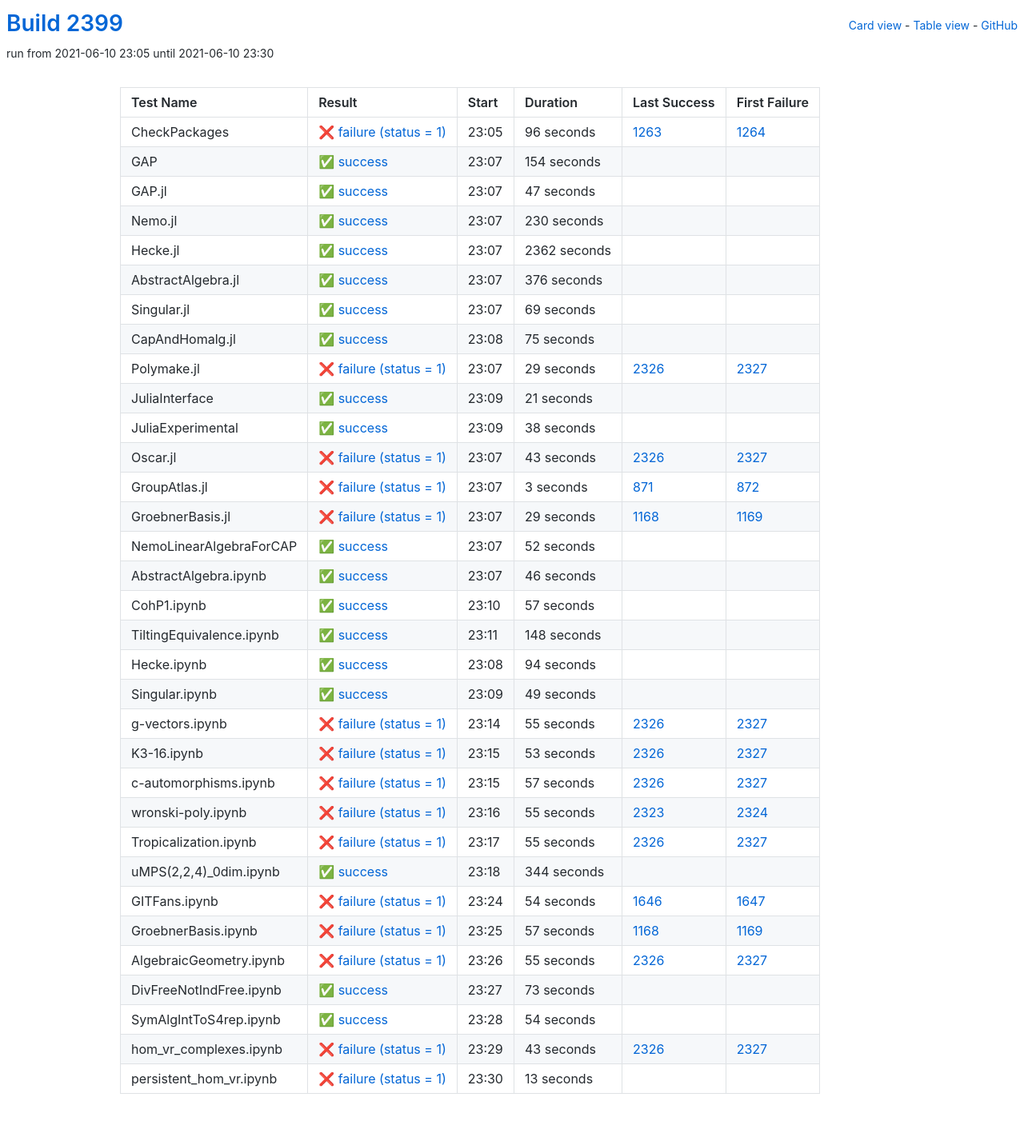
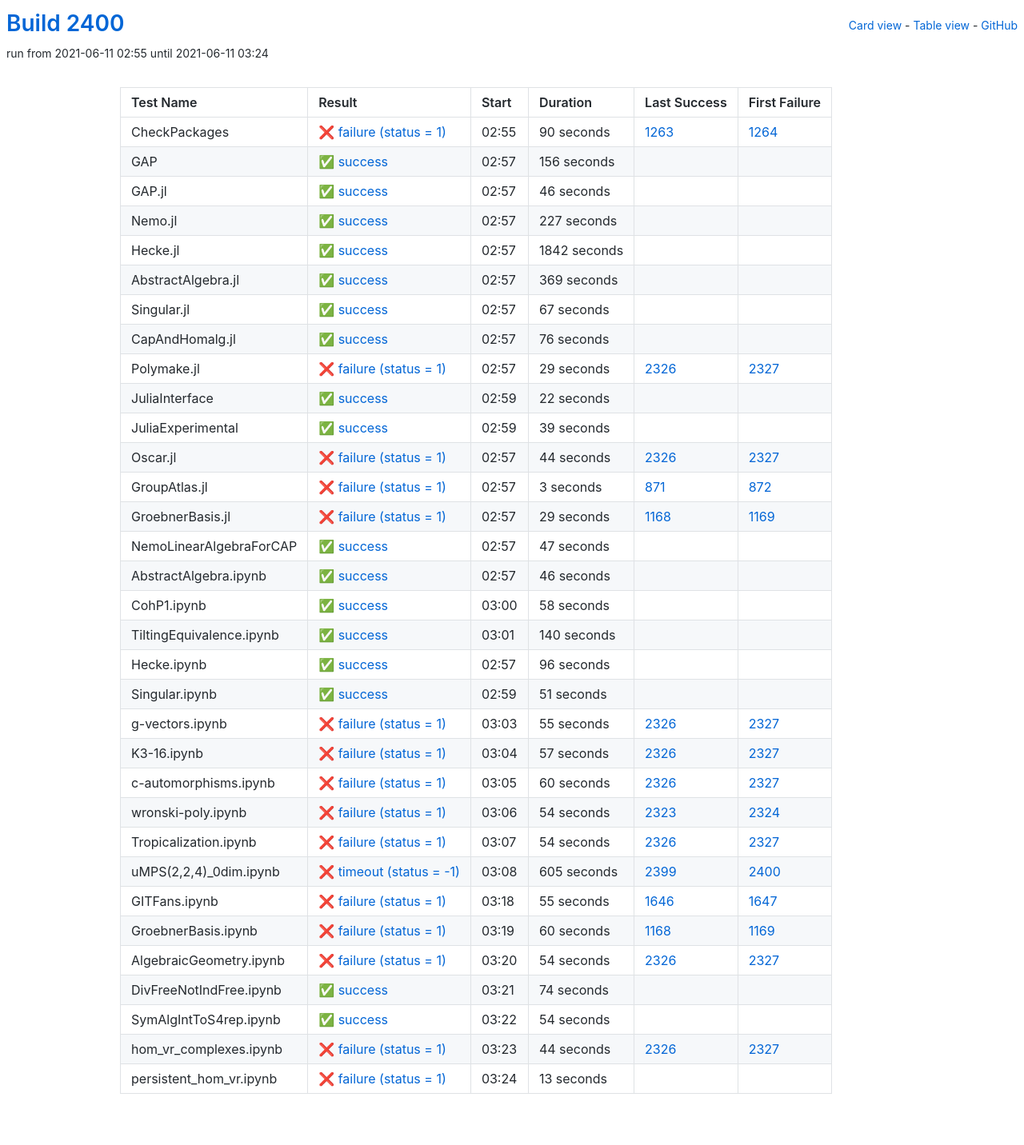
Before and after one commit to oscar-system/oscar-ci-status-stable, a Jekyll site: the page built from table.html, in a window 1280 px wide. Shown: the whole page at 80% size. Built offline with Jekyll 4.4.1, drawn with Linux system fonts in a browser that asks for light colours.

Commit message:
Build #2400

```diff
--- a/_data/ci.yml
+++ b/_data/ci.yml
@@ -1,6 +1,6 @@
 ---
-build: 2399
-build_url: https://oscarci.mathematik.uni-kl.de/job/oscar-stable/2399/
+build: 2400
+build_url: https://oscarci.mathematik.uni-kl.de/job/oscar-stable/2400/
 job: oscar-stable
 organization: oscar-system
 repo: oscar-ci-status-stable
@@ -8,104 +8,104 @@ repourl: https://github.com/oscar-system/oscar-ci-status-stable
 tests:
 - name: CheckPackages
   id: checkpackages
-  log: https://oscarci.mathematik.uni-kl.de/job/oscar-stable/2399/artifact/logs/build-2399/CheckPackages.log
-  start: 2021-06-10 23:05
+  log: https://oscarci.mathematik.uni-kl.de/job/oscar-stable/2400/artifact/logs/build-2400/CheckPackages.log
+  start: 2021-06-11 02:55
   success: false
   exitcode: 1
   status: failure
-  duration: 96
+  duration: 90
   last_success: 1263
   last_success_url: https://oscarci.mathematik.uni-kl.de/job/oscar-stable/1263/
   first_failure: 1264
   first_failure_url: https://oscarci.mathematik.uni-kl.de/job/oscar-stable/1264/
 - name: GAP
   id: gap
-  log: https://oscarci.mathematik.uni-kl.de/job/oscar-stable/2399/artifact/logs/build-2399/GAP.log
-  start: 2021-06-10 23:07
+  log: https://oscarci.mathematik.uni-kl.de/job/oscar-stable/2400/artifact/logs/build-2400/GAP.log
+  start: 2021-06-11 02:57
   success: true
   exitcode: 0
   status: success
-  duration: 154
+  duration: 156
   last_success: false
   last_success_url:
   first_failure: false
   first_failure_url:
 - name: GAP.jl
   id: gap-jl
-  log: https://oscarci.mathematik.uni-kl.de/job/oscar-stable/2399/artifact/logs/build-2399/GAP.jl.log
-  start: 2021-06-10 23:07
+  log: https://oscarci.mathematik.uni-kl.de/job/oscar-stable/2400/artifact/logs/build-2400/GAP.jl.log
+  start: 2021-06-11 02:57
   success: true
   exitcode: 0
   status: success
-  duration: 47
+  duration: 46
   last_success: false
   last_success_url:
   first_failure: false
   first_failure_url:
 - name: Nemo.jl
   id: nemo-jl
-  log: https://oscarci.mathematik.uni-kl.de/job/oscar-stable/2399/artifact/logs/build-2399/Nemo.jl.log
-  start: 2021-06-10 23:07
+  log: https://oscarci.mathematik.uni-kl.de/job/oscar-stable/2400/artifact/logs/build-2400/Nemo.jl.log
+  start: 2021-06-11 02:57
   success: true
   exitcode: 0
   status: success
-  duration: 230
+  duration: 227
   last_success: false
   last_success_url:
   first_failure: false
   first_failure_url:
 - name: Hecke.jl
   id: hecke-jl
-  log: https://oscarci.mathematik.uni-kl.de/job/oscar-stable/2399/artifact/logs/build-2399/Hecke.jl.log
-  start: 2021-06-10 23:07
+  log: https://oscarci.mathematik.uni-kl.de/job/oscar-stable/2400/artifact/logs/build-2400/Hecke.jl.log
+  start: 2021-06-11 02:57
   success: true
   exitcode: 0
   status: success
-  duration: 2362
+  duration: 1842
   last_success: false
   last_success_url:
   first_failure: false
   first_failure_url:
 - name: AbstractAlgebra.jl
   id: abstractalgebra-jl
-  log: https://oscarci.mathematik.uni-kl.de/job/oscar-stable/2399/artifact/logs/build-2399/AbstractAlgebra.jl.log
-  start: 2021-06-10 23:07
+  log: https://oscarci.mathematik.uni-kl.de/job/oscar-stable/2400/artifact/logs/build-2400/AbstractAlgebra.jl.log
+  start: 2021-06-11 02:57
   success: true
   exitcode: 0
   status: success
-  duration: 376
+  duration: 369
   last_success: false
   last_success_url:
   first_failure: false
   first_failure_url:
 - name: Singular.jl
   id: singular-jl
-  log: https://oscarci.mathematik.uni-kl.de/job/oscar-stable/2399/artifact/logs/build-2399/Singular.jl.log
-  start: 2021-06-10 23:07
+  log: https://oscarci.mathematik.uni-kl.de/job/oscar-stable/2400/artifact/logs/build-2400/Singular.jl.log
+  start: 2021-06-11 02:57
   success: true
   exitcode: 0
   status: success
-  duration: 69
+  duration: 67
   last_success: false
   last_success_url:
   first_failure: false
   first_failure_url:
 - name: CapAndHomalg.jl
   id: capandhomalg-jl
-  log: https://oscarci.mathematik.uni-kl.de/job/oscar-stable/2399/artifact/logs/build-2399/CapAndHomalg.jl.log
-  start: 2021-06-10 23:08
+  log: https://oscarci.mathematik.uni-kl.de/job/oscar-stable/2400/artifact/logs/build-2400/CapAndHomalg.jl.log
+  start: 2021-06-11 02:57
   success: true
   exitcode: 0
   status: success
-  duration: 75
+  duration: 76
   last_success: false
   last_success_url:
   first_failure: false
   first_failure_url:
 - name: Polymake.jl
   id: polymake-jl
-  log: https://oscarci.mathematik.uni-kl.de/job/oscar-stable/2399/artifact/logs/build-2399/Polymake.jl.log
-  start: 2021-06-10 23:07
+  log: https://oscarci.mathematik.uni-kl.de/job/oscar-stable/2400/artifact/logs/build-2400/Polymake.jl.log
+  start: 2021-06-11 02:57
   success: false
   exitcode: 1
   status: failure
@@ -116,44 +116,44 @@ tests:
   first_failure_url: https://oscarci.mathematik.uni-kl.de/job/oscar-stable/2327/
 - name: JuliaInterface
   id: juliainterface
-  log: https://oscarci.mathematik.uni-kl.de/job/oscar-stable/2399/artifact/logs/build-2399/JuliaInterface.log
-  start: 2021-06-10 23:09
+  log: https://oscarci.mathematik.uni-kl.de/job/oscar-stable/2400/artifact/logs/build-2400/JuliaInterface.log
+  start: 2021-06-11 02:59
   success: true
   exitcode: 0
   status: success
-  duration: 21
+  duration: 22
   last_success: false
   last_success_url:
   first_failure: false
   first_failure_url:
 - name: JuliaExperimental
   id: juliaexperimental
-  log: https://oscarci.mathematik.uni-kl.de/job/oscar-stable/2399/artifact/logs/build-2399/JuliaExperimental.log
-  start: 2021-06-10 23:09
+  log: https://oscarci.mathematik.uni-kl.de/job/oscar-stable/2400/artifact/logs/build-2400/JuliaExperimental.log
+  start: 2021-06-11 02:59
   success: true
   exitcode: 0
   status: success
-  duration: 38
+  duration: 39
   last_success: false
   last_success_url:
   first_failure: false
   first_failure_url:
 - name: Oscar.jl
   id: oscar-jl
-  log: https://oscarci.mathematik.uni-kl.de/job/oscar-stable/2399/artifact/logs/build-2399/Oscar.jl.log
-  start: 2021-06-10 23:07
+  log: https://oscarci.mathematik.uni-kl.de/job/oscar-stable/2400/artifact/logs/build-2400/Oscar.jl.log
+  start: 2021-06-11 02:57
   success: false
   exitcode: 1
   status: failure
-  duration: 43
+  duration: 44
   last_success: 2326
   last_success_url: https://oscarci.mathematik.uni-kl.de/job/oscar-stable/2326/
   first_failure: 2327
   first_failure_url: https://oscarci.mathematik.uni-kl.de/job/oscar-stable/2327/
 - name: GroupAtlas.jl
   id: groupatlas-jl
-  log: https://oscarci.mathematik.uni-kl.de/job/oscar-stable/2399/artifact/logs/build-2399/GroupAtlas.jl.log
-  start: 2021-06-10 23:07
+  log: https://oscarci.mathematik.uni-kl.de/job/oscar-stable/2400/artifact/logs/build-2400/GroupAtlas.jl.log
+  start: 2021-06-11 02:57
   success: false
   exitcode: 1
   status: failure
@@ -164,8 +164,8 @@ tests:
   first_failure_url: https://oscarci.mathematik.uni-kl.de/job/oscar-stable/872/
 - name: GroebnerBasis.jl
   id: groebnerbasis-jl
-  log: https://oscarci.mathematik.uni-kl.de/job/oscar-stable/2399/artifact/logs/build-2399/GroebnerBasis.jl.log
-  start: 2021-06-10 23:07
+  log: https://oscarci.mathematik.uni-kl.de/job/oscar-stable/2400/artifact/logs/build-2400/GroebnerBasis.jl.log
+  start: 2021-06-11 02:57
   success: false
   exitcode: 1
   status: failure
@@ -176,20 +176,20 @@ tests:
   first_failure_url: https://oscarci.mathematik.uni-kl.de/job/oscar-stable/1169/
 - name: NemoLinearAlgebraForCAP
   id: nemolinearalgebraforcap
-  log: https://oscarci.mathematik.uni-kl.de/job/oscar-stable/2399/artifact/logs/build-2399/NemoLinearAlgebraForCAP.log
-  start: 2021-06-10 23:07
+  log: https://oscarci.mathematik.uni-kl.de/job/oscar-stable/2400/artifact/logs/build-2400/NemoLinearAlgebraForCAP.log
+  start: 2021-06-11 02:57
   success: true
   exitcode: 0
   status: success
-  duration: 52
+  duration: 47
   last_success: false
   last_success_url:
   first_failure: false
   first_failure_url:
 - name: AbstractAlgebra.ipynb
   id: abstractalgebra-ipynb
-  log: https://oscarci.mathematik.uni-kl.de/job/oscar-stable/2399/artifact/logs/build-2399/AbstractAlgebra.ipynb.log
-  start: 2021-06-10 23:07
+  log: https://oscarci.mathematik.uni-kl.de/job/oscar-stable/2400/artifact/logs/build-2400/AbstractAlgebra.ipynb.log
+  start: 2021-06-11 02:57
   success: true
   exitcode: 0
   status: success
@@ -200,56 +200,56 @@ tests:
   first_failure_url:
 - name: CohP1.ipynb
   id: cohp1-ipynb
-  log: https://oscarci.mathematik.uni-kl.de/job/oscar-stable/2399/artifact/logs/build-2399/CohP1.ipynb.log
-  start: 2021-06-10 23:10
+  log: https://oscarci.mathematik.uni-kl.de/job/oscar-stable/2400/artifact/logs/build-2400/CohP1.ipynb.log
+  start: 2021-06-11 03:00
   success: true
   exitcode: 0
   status: success
-  duration: 57
+  duration: 58
   last_success: false
   last_success_url:
   first_failure: false
   first_failure_url:
 - name: TiltingEquivalence.ipynb
   id: tiltingequivalence-ipynb
-  log: https://oscarci.mathematik.uni-kl.de/job/oscar-stable/2399/artifact/logs/build-2399/TiltingEquivalence.ipynb.log
-  start: 2021-06-10 23:11
+  log: https://oscarci.mathematik.uni-kl.de/job/oscar-stable/2400/artifact/logs/build-2400/TiltingEquivalence.ipynb.log
+  start: 2021-06-11 03:01
   success: true
   exitcode: 0
   status: success
-  duration: 148
+  duration: 140
   last_success: false
   last_success_url:
   first_failure: false
   first_failure_url:
 - name: Hecke.ipynb
   id: hecke-ipynb
-  log: https://oscarci.mathematik.uni-kl.de/job/oscar-stable/2399/artifact/logs/build-2399/Hecke.ipynb.log
-  start: 2021-06-10 23:08
+  log: https://oscarci.mathematik.uni-kl.de/job/oscar-stable/2400/artifact/logs/build-2400/Hecke.ipynb.log
+  start: 2021-06-11 02:57
   success: true
   exitcode: 0
   status: success
-  duration: 94
+  duration: 96
   last_success: false
   last_success_url:
   first_failure: false
   first_failure_url:
 - name: Singular.ipynb
   id: singular-ipynb
-  log: https://oscarci.mathematik.uni-kl.de/job/oscar-stable/2399/artifact/logs/build-2399/Singular.ipynb.log
-  start: 2021-06-10 23:09
+  log: https://oscarci.mathematik.uni-kl.de/job/oscar-stable/2400/artifact/logs/build-2400/Singular.ipynb.log
+  start: 2021-06-11 02:59
   success: true
   exitcode: 0
   status: success
-  duration: 49
+  duration: 51
   last_success: false
   last_success_url:
   first_failure: false
   first_failure_url:
 - name: g-vectors.ipynb
   id: g-vectors-ipynb
-  log: https://oscarci.mathematik.uni-kl.de/job/oscar-stable/2399/artifact/logs/build-2399/g-vectors.ipynb.log
-  start: 2021-06-10 23:14
+  log: https://oscarci.mathematik.uni-kl.de/job/oscar-stable/2400/artifact/logs/build-2400/g-vectors.ipynb.log
+  start: 2021-06-11 03:03
   success: false
   exitcode: 1
   status: failure
@@ -260,20 +260,8 @@ tests:
   first_failure_url: https://oscarci.mathematik.uni-kl.de/job/oscar-stable/2327/
 - name: K3-16.ipynb
   id: k3-16-ipynb
-  log: https://oscarci.mathematik.uni-kl.de/job/oscar-stable/2399/artifact/logs/build-2399/K3-16.ipynb.log
-  start: 2021-06-10 23:15
-  success: false
-  exitcode: 1
-  status: failure
-  duration: 53
-  last_success: 2326
-  last_success_url: https://oscarci.mathematik.uni-kl.de/job/oscar-stable/2326/
-  first_failure: 2327
-  first_failure_url: https://oscarci.mathematik.uni-kl.de/job/oscar-stable/2327/
-- name: c-automorphisms.ipynb
-  id: c-automorphisms-ipynb
-  log: https://oscarci.mathematik.uni-kl.de/job/oscar-stable/2399/artifact/logs/build-2399/c-automorphisms.ipynb.log
-  start: 2021-06-10 23:15
+  log: https://oscarci.mathematik.uni-kl.de/job/oscar-stable/2400/artifact/logs/build-2400/K3-16.ipynb.log
+  start: 2021-06-11 03:04
   success: false
   exitcode: 1
   status: failure
@@ -282,94 +270,106 @@ tests:
   last_success_url: https://oscarci.mathematik.uni-kl.de/job/oscar-stable/2326/
   first_failure: 2327
   first_failure_url: https://oscarci.mathematik.uni-kl.de/job/oscar-stable/2327/
-- name: wronski-poly.ipynb
-  id: wronski-poly-ipynb
-  log: https://oscarci.mathematik.uni-kl.de/job/oscar-stable/2399/artifact/logs/build-2399/wronski-poly.ipynb.log
-  start: 2021-06-10 23:16
+- name: c-automorphisms.ipynb
+  id: c-automorphisms-ipynb
+  log: https://oscarci.mathematik.uni-kl.de/job/oscar-stable/2400/artifact/logs/build-2400/c-automorphisms.ipynb.log
+  start: 2021-06-11 03:05
   success: false
   exitcode: 1
   status: failure
-  duration: 55
+  duration: 60
+  last_success: 2326
+  last_success_url: https://oscarci.mathematik.uni-kl.de/job/oscar-stable/2326/
+  first_failure: 2327
+  first_failure_url: https://oscarci.mathematik.uni-kl.de/job/oscar-stable/2327/
+- name: wronski-poly.ipynb
+  id: wronski-poly-ipynb
+  log: https://oscarci.mathematik.uni-kl.de/job/oscar-stable/2400/artifact/logs/build-2400/wronski-poly.ipynb.log
+  start: 2021-06-11 03:06
+  success: false
+  exitcode: 1
+  status: failure
+  duration: 54
   last_success: 2323
   last_success_url: https://oscarci.mathematik.uni-kl.de/job/oscar-stable/2323/
   first_failure: 2324
   first_failure_url: https://oscarci.mathematik.uni-kl.de/job/oscar-stable/2324/
 - name: Tropicalization.ipynb
   id: tropicalization-ipynb
-  log: https://oscarci.mathematik.uni-kl.de/job/oscar-stable/2399/artifact/logs/build-2399/Tropicalization.ipynb.log
-  start: 2021-06-10 23:17
+  log: https://oscarci.mathematik.uni-kl.de/job/oscar-stable/2400/artifact/logs/build-2400/Tropicalization.ipynb.log
+  start: 2021-06-11 03:07
   success: false
   exitcode: 1
   status: failure
-  duration: 55
+  duration: 54
   last_success: 2326
   last_success_url: https://oscarci.mathematik.uni-kl.de/job/oscar-stable/2326/
   first_failure: 2327
   first_failure_url: https://oscarci.mathematik.uni-kl.de/job/oscar-stable/2327/
 - name: uMPS(2,2,4)_0dim.ipynb
   id: umps-2-2-4-0dim-ipynb
-  log: https://oscarci.mathematik.uni-kl.de/job/oscar-stable/2399/artifact/logs/build-2399/uMPS-2-2-4-_0dim.ipynb.log
-  start: 2021-06-10 23:18
-  success: true
-  exitcode: 0
-  status: success
-  duration: 344
-  last_success: false
-  last_success_url:
-  first_failure: false
-  first_failure_url:
+  log: https://oscarci.mathematik.uni-kl.de/job/oscar-stable/2400/artifact/logs/build-2400/uMPS-2-2-4-_0dim.ipynb.log
+  start: 2021-06-11 03:08
+  success: false
+  exitcode: -1
+  status: timeout
+  duration: 605
+  last_success: 2399
+  last_success_url: https://oscarci.mathematik.uni-kl.de/job/oscar-stable/2399/
+  first_failure: 2400
+  first_failure_url: https://oscarci.mathematik.uni-kl.de/job/oscar-stable/2400/
 - name: GITFans.ipynb
   id: gitfans-ipynb
-  log: https://oscarci.mathematik.uni-kl.de/job/oscar-stable/2399/artifact/logs/build-2399/GITFans.ipynb.log
-  start: 2021-06-10 23:24
+  log: https://oscarci.mathematik.uni-kl.de/job/oscar-stable/2400/artifact/logs/build-2400/GITFans.ipynb.log
+  start: 2021-06-11 03:18
   success: false
   exitcode: 1
   status: failure
-  duration: 54
+  duration: 55
   last_success: 1646
   last_success_url: https://oscarci.mathematik.uni-kl.de/job/oscar-stable/1646/
   first_failure: 1647
   first_failure_url: https://oscarci.mathematik.uni-kl.de/job/oscar-stable/1647/
 - name: GroebnerBasis.ipynb
   id: groebnerbasis-ipynb
-  log: https://oscarci.mathematik.uni-kl.de/job/oscar-stable/2399/artifact/logs/build-2399/GroebnerBasis.ipynb.log
-  start: 2021-06-10 23:25
+  log: https://oscarci.mathematik.uni-kl.de/job/oscar-stable/2400/artifact/logs/build-2400/GroebnerBasis.ipynb.log
+  start: 2021-06-11 03:19
   success: false
   exitcode: 1
   status: failure
-  duration: 57
+  duration: 60
   last_success: 1168
   last_success_url: https://oscarci.mathematik.uni-kl.de/job/oscar-stable/1168/
   first_failure: 1169
   first_failure_url: https://oscarci.mathematik.uni-kl.de/job/oscar-stable/1169/
 - name: AlgebraicGeometry.ipynb
   id: algebraicgeometry-ipynb
-  log: https://oscarci.mathematik.uni-kl.de/job/oscar-stable/2399/artifact/logs/build-2399/AlgebraicGeometry.ipynb.log
-  start: 2021-06-10 23:26
+  log: https://oscarci.mathematik.uni-kl.de/job/oscar-stable/2400/artifact/logs/build-2400/AlgebraicGeometry.ipynb.log
+  start: 2021-06-11 03:20
   success: false
   exitcode: 1
   status: failure
-  duration: 55
+  duration: 54
   last_success: 2326
   last_success_url: https://oscarci.mathematik.uni-kl.de/job/oscar-stable/2326/
   first_failure: 2327
   first_failure_url: https://oscarci.mathematik.uni-kl.de/job/oscar-stable/2327/
 - name: DivFreeNotIndFree.ipynb
   id: divfreenotindfree-ipynb
-  log: https://oscarci.mathematik.uni-kl.de/job/oscar-stable/2399/artifact/logs/build-2399/DivFreeNotIndFree.ipynb.log
-  start: 2021-06-10 23:27
+  log: https://oscarci.mathematik.uni-kl.de/job/oscar-stable/2400/artifact/logs/build-2400/DivFreeNotIndFree.ipynb.log
+  start: 2021-06-11 03:21
   success: true
   exitcode: 0
   status: success
-  duration: 73
+  duration: 74
   last_success: false
   last_success_url:
   first_failure: false
   first_failure_url:
 - name: SymAlgIntToS4rep.ipynb
   id: symalginttos4rep-ipynb
-  log: https://oscarci.mathematik.uni-kl.de/job/oscar-stable/2399/artifact/logs/build-2399/SymAlgIntToS4rep.ipynb.log
-  start: 2021-06-10 23:28
+  log: https://oscarci.mathematik.uni-kl.de/job/oscar-stable/2400/artifact/logs/build-2400/SymAlgIntToS4rep.ipynb.log
+  start: 2021-06-11 03:22
   success: true
   exitcode: 0
   status: success
@@ -380,20 +380,20 @@ tests:
   first_failure_url:
 - name: hom_vr_complexes.ipynb
   id: hom-vr-complexes-ipynb
-  log: https://oscarci.mathematik.uni-kl.de/job/oscar-stable/2399/artifact/logs/build-2399/hom_vr_complexes.ipynb.log
-  start: 2021-06-10 23:29
+  log: https://oscarci.mathematik.uni-kl.de/job/oscar-stable/2400/artifact/logs/build-2400/hom_vr_complexes.ipynb.log
+  start: 2021-06-11 03:23
   success: false
   exitcode: 1
   status: failure
-  duration: 43
+  duration: 44
   last_success: 2326
   last_success_url: https://oscarci.mathematik.uni-kl.de/job/oscar-stable/2326/
   first_failure: 2327
   first_failure_url: https://oscarci.mathematik.uni-kl.de/job/oscar-stable/2327/
 - name: persistent_hom_vr.ipynb
   id: persistent-hom-vr-ipynb
-  log: https://oscarci.mathematik.uni-kl.de/job/oscar-stable/2399/artifact/logs/build-2399/persistent_hom_vr.ipynb.log
-  start: 2021-06-10 23:30
+  log: https://oscarci.mathematik.uni-kl.de/job/oscar-stable/2400/artifact/logs/build-2400/persistent_hom_vr.ipynb.log
+  start: 2021-06-11 03:24
   success: false
   exitcode: 1
   status: failure
```
Also changed, not shown: README.md.
